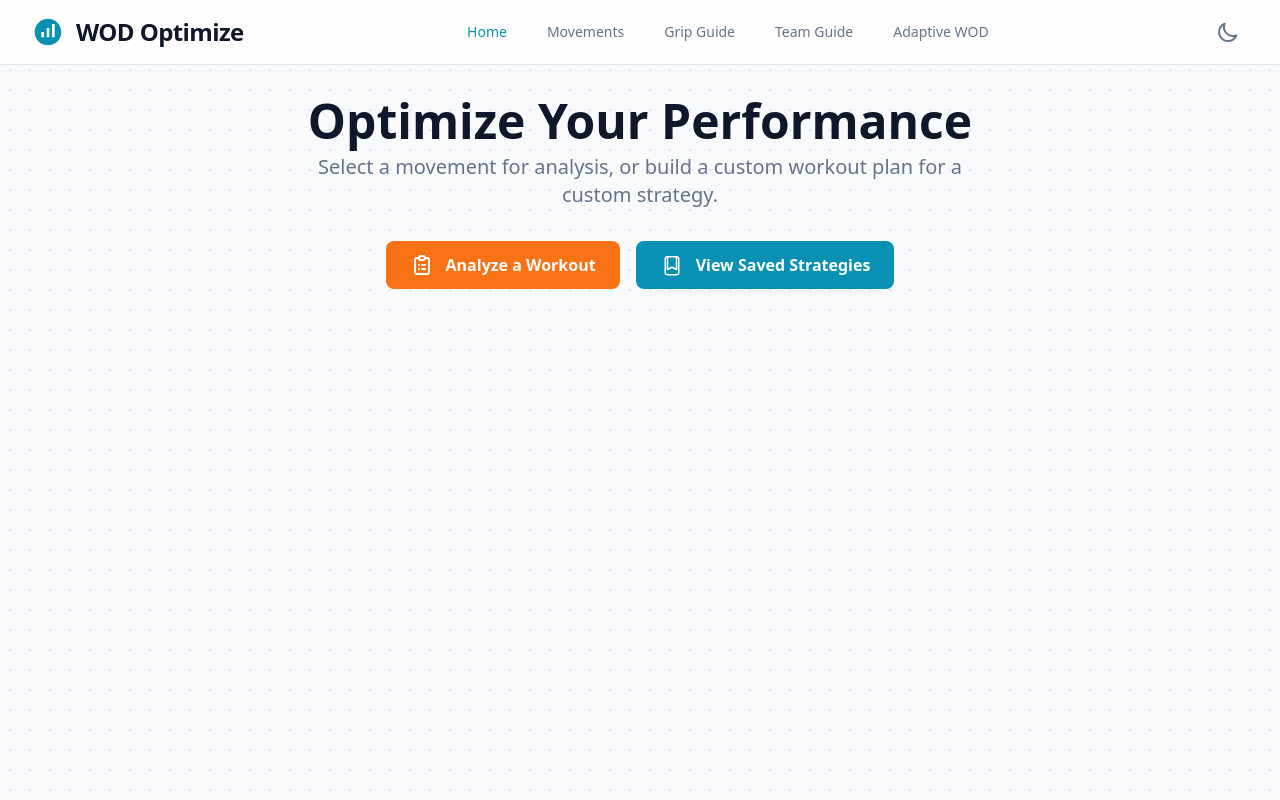
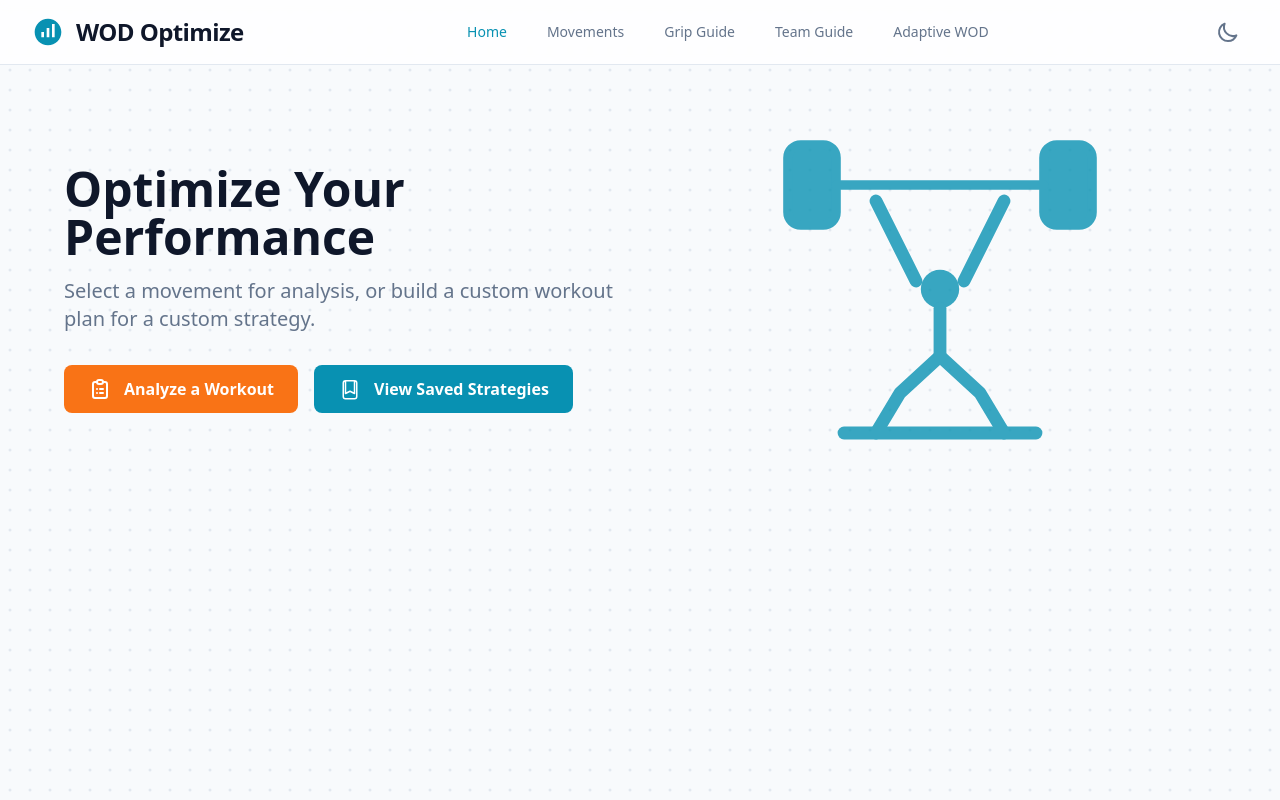
Before and after one commit to RonFrontDev/WOD-Optimize, a React (Vite) app: page / in a window 1280 px wide. Built offline with nearby package versions, Linux system fonts and the light colour scheme; no server answers.

Commit message:
feat: Add Snatch lifter icon and update home page
Introduces a new `SnatchLifterIcon` component to represent a key CrossFit movement. Updates the home page to include this icon and adjust button layout for better visual hierarchy.

```diff
--- a/App.tsx
+++ b/App.tsx
@@ -4,7 +4,7 @@ import MovementDetail from './components/MovementDetail';
 import WorkoutBuilder from './components/WorkoutBuilder';
 import { MOVEMENTS } from './constants';
 import type { Movement, AppView } from './types';
-import { ClipboardListIcon, BookmarkSquareIcon, SearchIcon } from './components/Icons';
+import { ClipboardListIcon, BookmarkSquareIcon, SearchIcon, SnatchLifterIcon } from './components/Icons';
 import HomePageGripGuide from './components/HomePageGripGuide';
 import TeamWorkoutGuide from './components/TeamWorkoutGuide';
 import SavedWorkouts from './components/SavedWorkouts';
@@ -141,14 +141,22 @@ export default function App(): React.JSX.Element {
       default:
         return (
           <div className="animate-fade-in">
-            <div className="text-center mb-12">
-              <h1 className="text-4xl md:text-5xl font-bold text-text-primary dark:text-dark-text-primary mb-2">
+            <div className="grid md:grid-cols-2 gap-x-12 gap-y-8 items-center my-8 max-w-6xl mx-auto">
+
+              {/* Image: Appears first on mobile */}
+              <div className="flex justify-center items-center">
+                <SnatchLifterIcon className="w-64 h-64 lg:w-80 lg:h-80 text-brand-primary opacity-80" />
+              </div>
+
+              {/* Text Content: Appears second on mobile, but first on desktop */}
+              <div className="text-center md:text-left md:order-first">
+                <h1 className="text-4xl md:text-5xl font-bold text-text-primary dark:text-dark-text-primary mb-4">
                   Optimize Your Performance
                 </h1>
-              <p className="text-lg md:text-xl text-text-muted dark:text-dark-text-muted max-w-2xl mx-auto">
+                <p className="text-lg md:text-xl text-text-muted dark:text-dark-text-muted">
                   Select a movement for analysis, or build a custom workout plan for a custom strategy.
                 </p>
-              <div className="mt-8 flex justify-center items-center flex-wrap gap-4">
+                <div className="mt-8 flex justify-center md:justify-start items-center flex-wrap gap-4">
                   <button
                     onClick={handleStartWorkoutBuilder}
                     className="bg-brand-secondary hover:bg-orange-600 text-white font-bold py-3 px-6 rounded-lg transition duration-300 transform hover:scale-105 inline-flex items-center gap-3"
@@ -164,6 +172,8 @@ export default function App(): React.JSX.Element {
                     View Saved Strategies
                   </button>
                 </div>
+              </div>
+
             </div>
           </div>
         );
--- a/components/Icons.tsx
+++ b/components/Icons.tsx
@@ -181,6 +181,40 @@ export const ShieldCheckIcon = ({ className = 'w-6 h-6' }: IconProps) => (
     </svg>
 );
 
+export const SnatchLifterIcon = ({ className = 'w-6 h-6' }: IconProps) => (
+  <svg
+    xmlns="http://www.w3.org/2000/svg"
+    viewBox="0 0 200 200"
+    className={className}
+    fill="none"
+    stroke="currentColor"
+    strokeWidth="8"
+    strokeLinecap="round"
+    strokeLinejoin="round"
+  >
+    <title>Weightlifter performing a snatch</title>
+    {/* Barbell */}
+    <g strokeWidth="6">
+      <rect x="5" y="10" width="30" height="50" rx="8" fill="currentColor" />
+      <rect x="165" y="10" width="30" height="50" rx="8" fill="currentColor" />
+      <line x1="35" y1="35" x2="165" y2="35" />
+    </g>
+
+    {/* Lifter */}
+    <path d="M60 45 L 85 95" />
+    <path d="M140 45 L 115 95" />
+
+    <circle cx="100" cy="100" r="12" fill="currentColor" stroke="none" /> {/* Head */}
+    <path d="M100 112 v 30" /> {/* Torso */}
+
+    <path d="M100 142 L 75 165 L 60 190" />
+    <path d="M100 142 L 125 165 L 140 190" />
+
+    {/* Platform Line */}
+    <line x1="40" y1="190" x2="160" y2="190" />
+  </svg>
+);
+
 
 // FAULT ICONS
 export const RoundedBackIcon = ({ className = 'w-6 h-6' }: IconProps) => (
```
Lines whose indentation alone changed are shown as unchanged.
